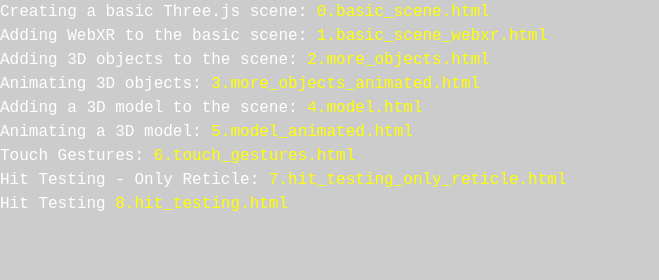
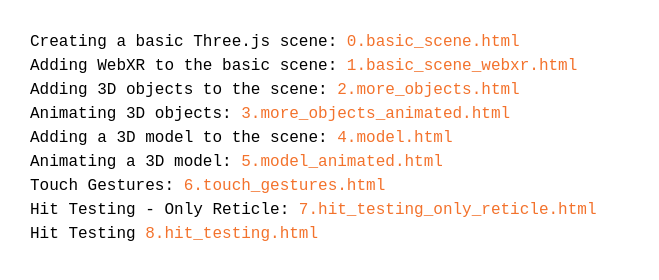
Before and after one commit to Radlad-io/experiments-webxr, a plain HTML site: page index.html in a window 1280 px wide. Shown: the whole page, without its empty margins (0-659 px from the left). Drawn offline with Linux system fonts and the light colour scheme.

Commit message:
Updated CSS

```diff
--- a/style.css
+++ b/style.css
@@ -157,9 +157,9 @@ table {
 }
 
 body {
-  margin: 0;
-  background-color: var(--gray-400);
-  color: #fff;
+  margin: 30px;
+  background-color: var(--white);
+  color: #000;
   font-family: Monospace;
   font-size: 16px;
   line-height: 24px;
@@ -167,7 +167,7 @@ body {
 }
 
 a {
-  color: #ff0;
+  color: var(--orange-red);
   text-decoration: none;
 }
 
```
